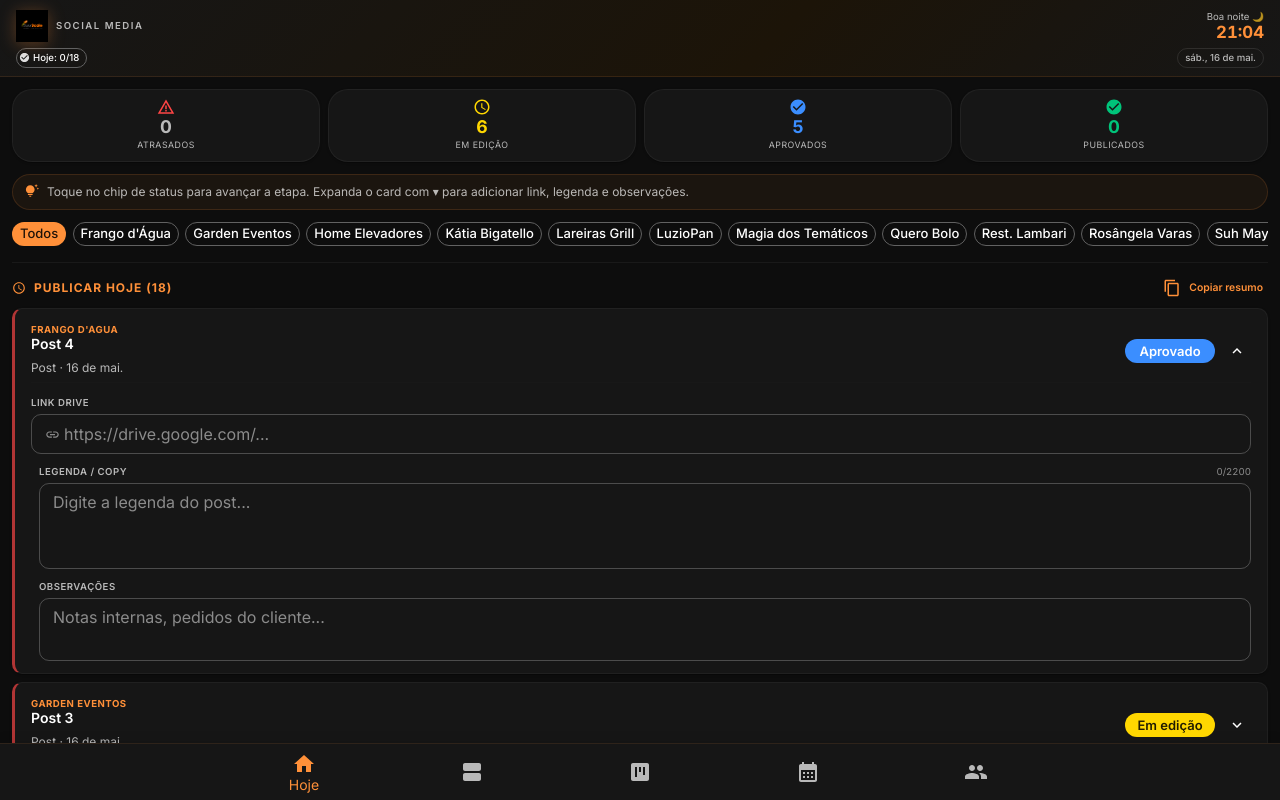
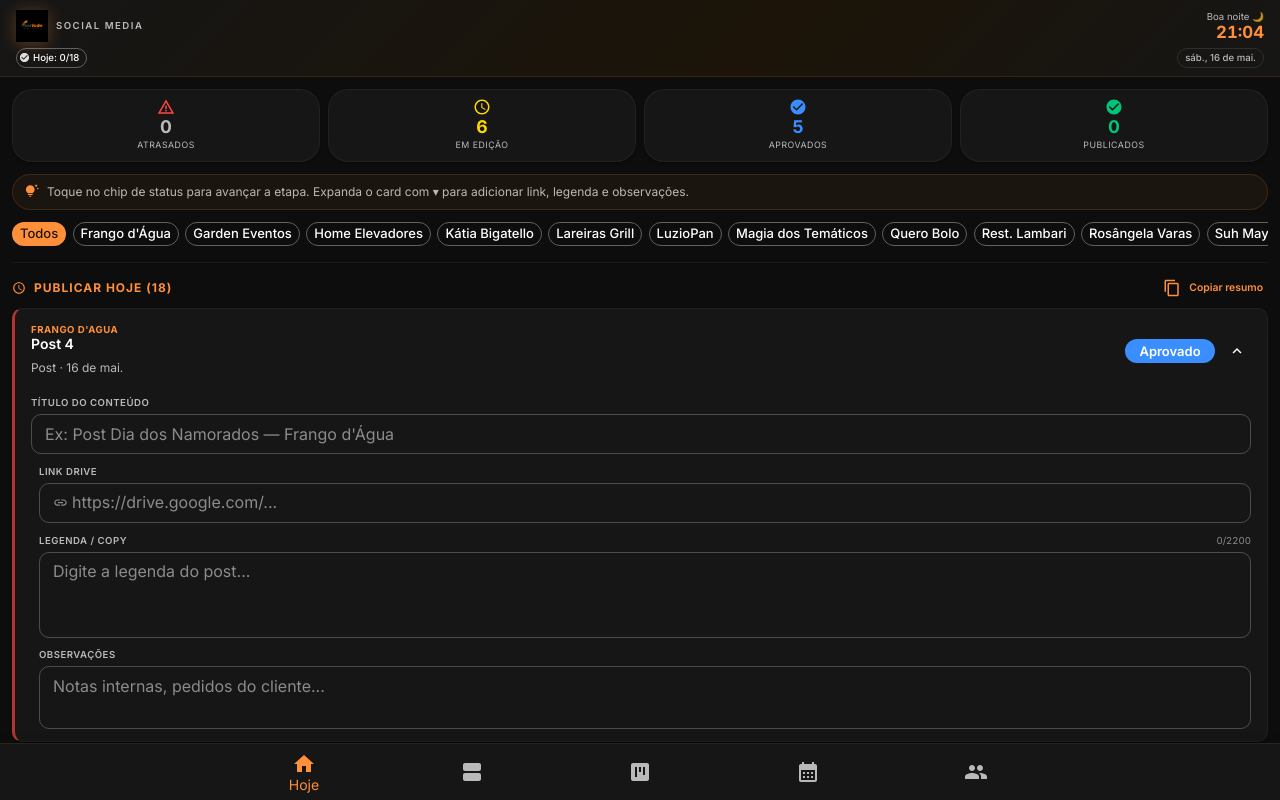
Before and after one commit to agenciadigitalscale/social-media-painel, a React (Vite) app: page / in a window 1280 px wide. Both pictures are taken after a click on the button 1237 px from the left and 351 px from the top of the page. Built offline with nearby package versions, Linux system fonts and the light colour scheme.

Commit message:
feat: campo de titulo editavel por card

```diff
--- a/src/App.tsx
+++ b/src/App.tsx
@@ -34,7 +34,7 @@ function loadStates(): Record<number, ItemState> {
   } catch {}
   const initial: Record<number, ItemState> = {}
   DATA.forEach(item => {
-    initial[item.i] = { status: item.s, link: '', caption: '', notes: '' }
+    initial[item.i] = { status: item.s, title: '', link: '', caption: '', notes: '' }
   })
   return initial
 }
--- a/src/components/AgendaTab.tsx
+++ b/src/components/AgendaTab.tsx
@@ -147,7 +147,7 @@ export default function AgendaTab({ states, onStatusChange, onUpdate, now }: Pro
                 <ContentCard
                   key={item.i}
                   item={item}
-                  state={states[item.i] ?? { status: item.s, link: '', caption: '', notes: '' }}
+                  state={states[item.i] ?? { status: item.s, title: '', link: '', caption: '', notes: '' }}
                   onStatusChange={onStatusChange}
                   onUpdate={onUpdate}
                 />
--- a/src/components/ContentCard.tsx
+++ b/src/components/ContentCard.tsx
@@ -78,7 +78,7 @@ export default function ContentCard({ item, state, onStatusChange, onUpdate }: P
                 {item.c}
               </Typography>
               <Typography variant="body2" fontWeight={600} noWrap>
-                {item.n}
+                {state.title || item.n}
               </Typography>
               <Typography variant="caption" color="text.secondary">
                 {item.tp} · {item.dt.toLocaleDateString('pt-BR', { day: '2-digit', month: 'short' })}
@@ -96,6 +96,20 @@ export default function ContentCard({ item, state, onStatusChange, onUpdate }: P
         <Collapse in={open}>
           <Divider sx={{ mx: 2, opacity: 0.08 }} />
           <CardActions sx={{ flexDirection: 'column', gap: 1.2, px: 2, py: 1.5, alignItems: 'stretch' }}>
+
+            {/* Título do conteúdo */}
+            <Box>
+              <Typography variant="caption" color="text.secondary" fontWeight={600} sx={{ mb: 0.4, display: 'block', fontSize: '0.6rem', textTransform: 'uppercase', letterSpacing: 0.5 }}>
+                Título do conteúdo
+              </Typography>
+              <TextField
+                size="small"
+                fullWidth
+                placeholder={`Ex: Post Dia dos Namorados — ${item.c}`}
+                value={state.title}
+                onChange={e => onUpdate(item.i, { title: e.target.value })}
+              />
+            </Box>
 
             {/* Link Drive */}
             <Box>
--- a/src/components/KanbanTab.tsx
+++ b/src/components/KanbanTab.tsx
@@ -151,7 +151,7 @@ function KanbanColumn({
           <KanbanCard
             key={item.i}
             item={item}
-            state={states[item.i] ?? { status: item.s, link: '', caption: '', notes: '' }}
+            state={states[item.i] ?? { status: item.s, title: '', link: '', caption: '', notes: '' }}
             isDragging={activeItem?.i === item.i}
           />
         ))}
--- a/src/components/TodayTab.tsx
+++ b/src/components/TodayTab.tsx
@@ -123,7 +123,7 @@ export default function TodayTab({ states, onStatusChange, onUpdate, now }: Prop
             </Typography>
           </Box>
           {filter(late).map(item => (
-            <ContentCard key={item.i} item={item} state={states[item.i] ?? { status: item.s, link: '', caption: '', notes: '' }} onStatusChange={onStatusChange} onUpdate={onUpdate} />
+            <ContentCard key={item.i} item={item} state={states[item.i] ?? { status: item.s, title: '', link: '', caption: '', notes: '' }} onStatusChange={onStatusChange} onUpdate={onUpdate} />
           ))}
         </Box>
       )}
@@ -155,7 +155,7 @@ export default function TodayTab({ states, onStatusChange, onUpdate, now }: Prop
           </Paper>
         ) : (
           filter(todayItems).map(item => (
-            <ContentCard key={item.i} item={item} state={states[item.i] ?? { status: item.s, link: '', caption: '', notes: '' }} onStatusChange={onStatusChange} onUpdate={onUpdate} />
+            <ContentCard key={item.i} item={item} state={states[item.i] ?? { status: item.s, title: '', link: '', caption: '', notes: '' }} onStatusChange={onStatusChange} onUpdate={onUpdate} />
           ))
         )}
       </Box>
--- a/src/types.ts
+++ b/src/types.ts
@@ -14,6 +14,7 @@ export interface ContentItem {
 
 export interface ItemState {
   status: Status
+  title: string
   link: string
   caption: string
   notes: string
```
